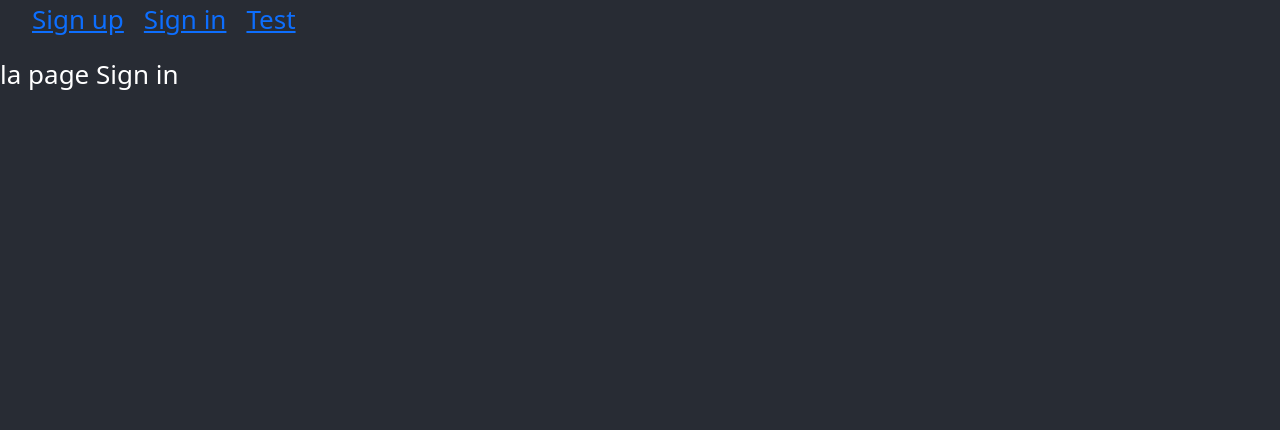
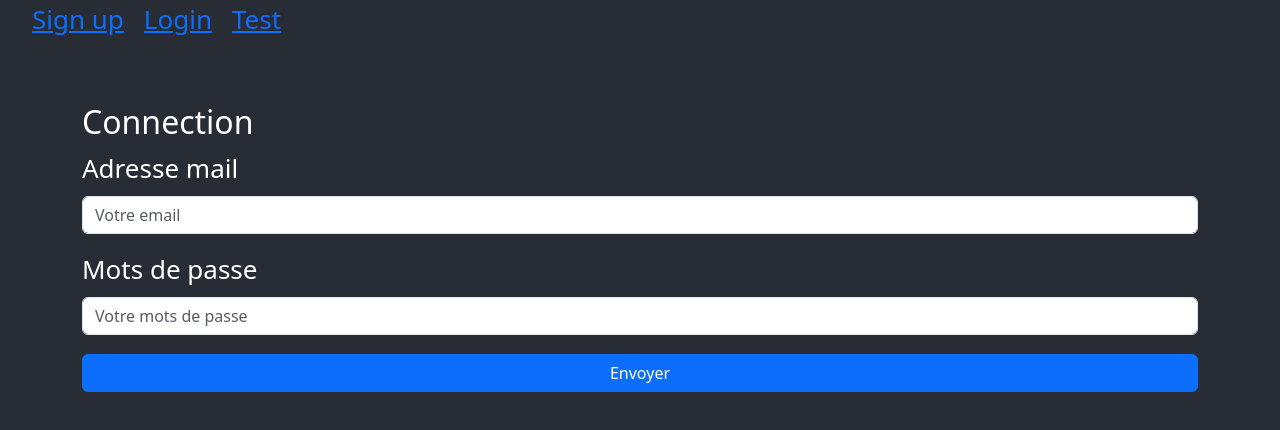
Before and after one commit to TiPolo973/test_netlify, a React (Create React App) app: page /signin in a window 1280 px wide. Shown: the top 430 px of the page. Built offline with nearby package versions, Linux system fonts and the light colour scheme; no server answers.

Commit message:
Imporve design

```diff
--- a/src/components/Header.js
+++ b/src/components/Header.js
@@ -6,7 +6,7 @@ export default function Header() {
     <div>
       <ol className='space'>
         <li><Link to="/signup"> Sign up</Link></li>
-        <li><Link to="/signin"> Sign in</Link></li>
+        <li><Link to="/signin"> Login</Link></li>
         <li><Link to="/test"> Test</Link></li>
       </ol>
     </div>
--- a/src/components/Signin.js
+++ b/src/components/Signin.js
@@ -1,10 +1,23 @@
 export default function Signin()
 {
     return(
-        <div>
-            <p>
-                la page Sign in
-            </p>
+        <div className="container mt-5">
+        <h2>Connection</h2>
+        <form className="form">
+
+        <div className="mb-3">
+        <label className="form-label">Adresse mail</label>
+        <input placeholder="Votre email" className="form-control"/>
+        </div>
+
+        <div className="mb-3">
+        <label className="form-label">Mots de passe</label>
+        <input className="form-control" placeholder="Votre mots de passe"/>
+        </div>
+
+        <button className="btn btn-primary w-100" type="submit" >Envoyer</button>
+
+        </form>
         </div>
     )
 }
--- a/src/components/Signup.js
+++ b/src/components/Signup.js
@@ -24,6 +24,11 @@ export default function Signup() {
           </div>
 
           <div className="mb-3">
+          <label className="form-label">Adresse mail</label>
+          <input type="email" className="form-control" placeholder="Entrez votre adresse mail"/>
+          </div>
+
+          <div className="mb-3">
             <label className="form-label">Âge</label>
             <input type="number" className="form-control" placeholder="Entrez votre âge" />
           </div>
@@ -37,6 +42,11 @@ export default function Signup() {
             </select>
           </div>
 
+          <div className="mb-3">
+          <label className="form-label">Password</label>
+          <input type="password" className="form-control" placeholder="Entrez votre mots de passe"/>
+          </div>
+
           <button type="submit" className="btn btn-primary w-100">Envoyer</button>
         </form>
       </div>
```
